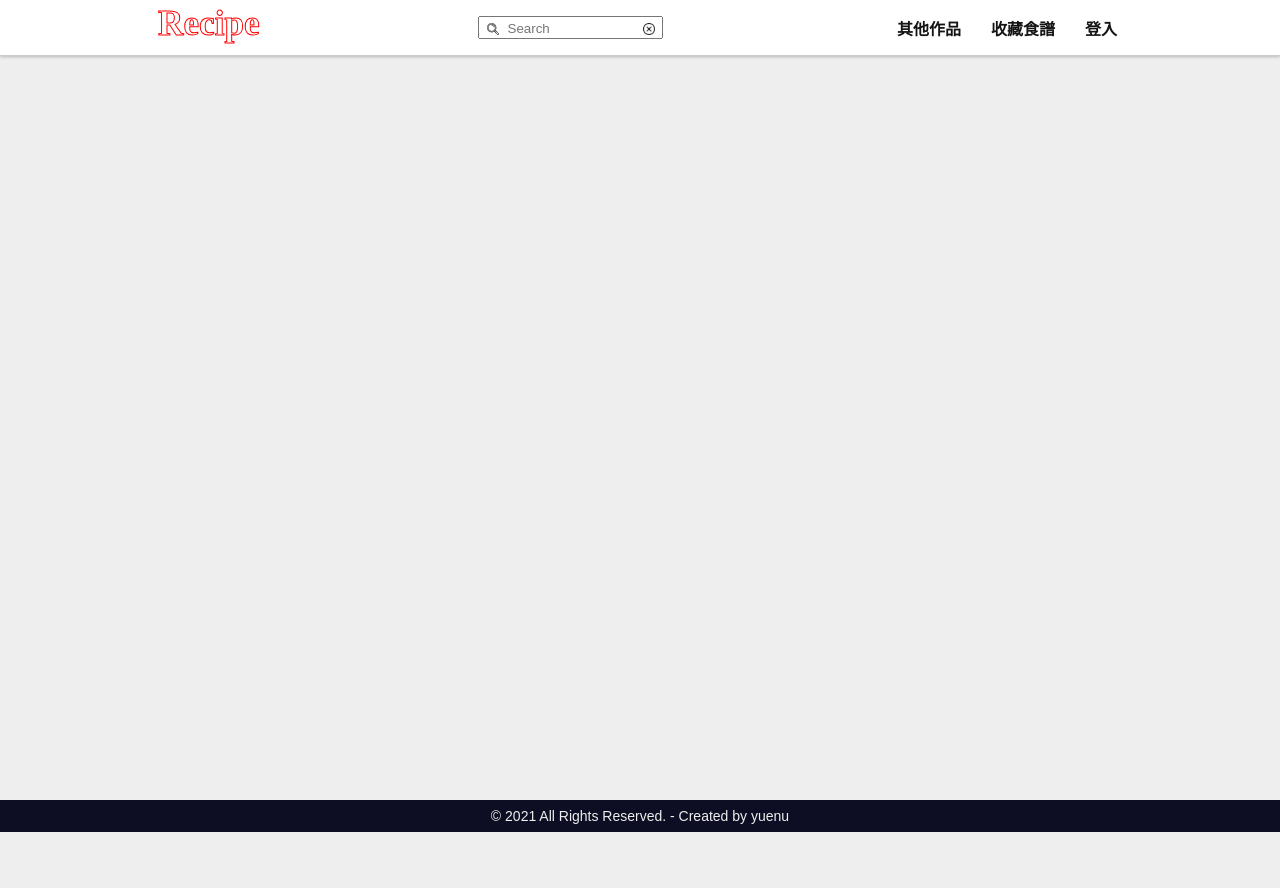
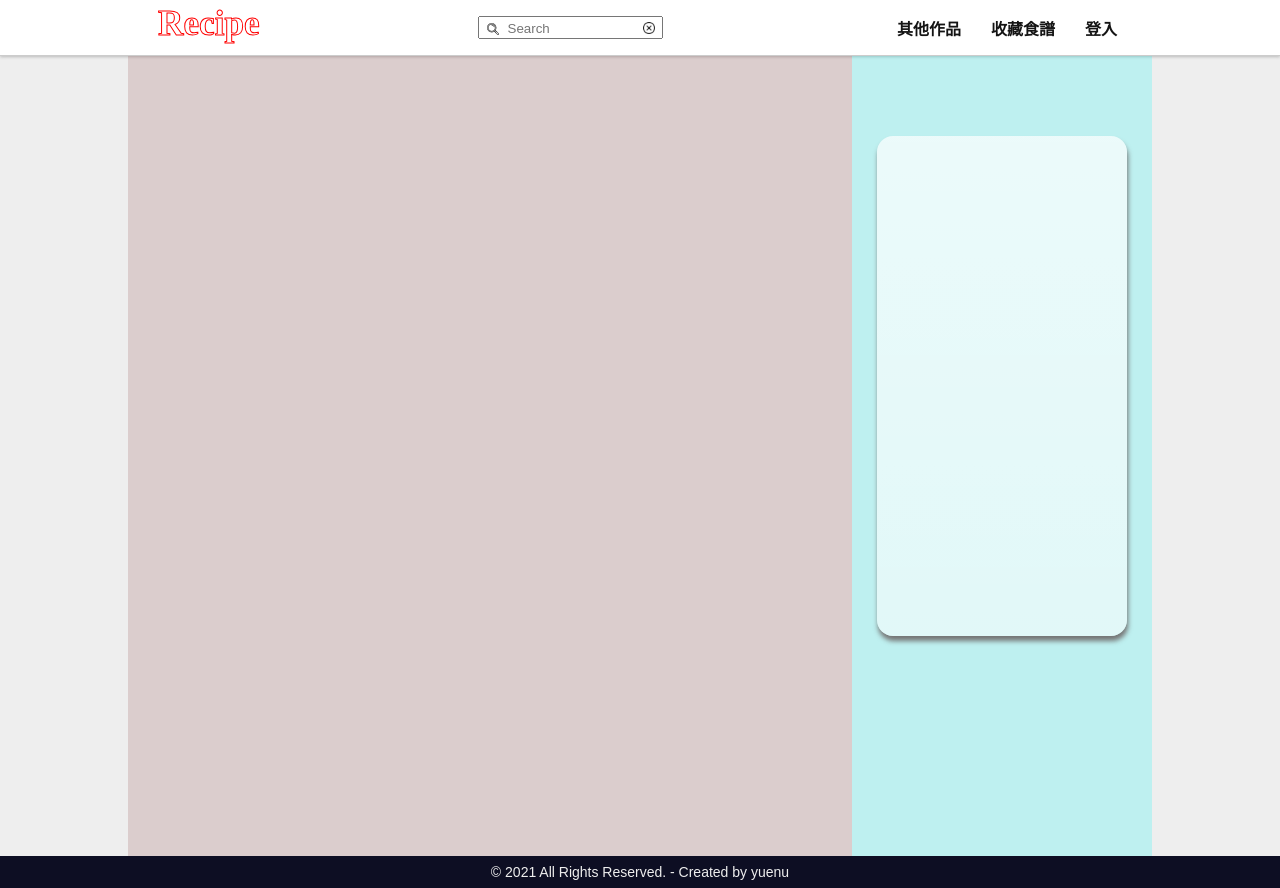
Before and after one commit to yuenu/recipe-next, a Vue app: page / in a window 1280 px wide. Before the commit the page ends 832 px from the top, so only its background shows below. Built offline with nearby package versions, Linux system fonts and the light colour scheme; a web font is replaced by a local one.

Commit message:
feat: css to setting homepage layout

```diff
--- a/src/components/recipe/SearchForm.vue
+++ b/src/components/layout/SearchForm.vue
@@ -62,7 +62,7 @@ export default defineComponent({
     width: 12px;
     height: 12px;
     position: absolute;
-    top: 7px;
+    top: 6px;
     right: 8px;
   }
 }
--- a/src/components/layout/TheHeader.vue
+++ b/src/components/layout/TheHeader.vue
@@ -28,16 +28,18 @@
 </template>
 
 <script>
-import { defineComponent } from 'vue'
-import SearchForm from '@/components/recipe/SearchForm'
+import { defineComponent, ref } from 'vue'
+import SearchForm from './SearchForm'
 
 export default defineComponent({
   components: {
     SearchForm
   },
-  data () {
+  setup () {
+    const mobileMenuControl = ref(false)
+
     return {
-      mobileMenuControl: false
+      mobileMenuControl
     }
   }
 })
@@ -73,7 +75,6 @@ export default defineComponent({
   margin-left: 30px;
   -webkit-text-stroke: 1px red;
   -webkit-text-fill-color: transparent;
-  // -webkit-transition: all 1s ease;
 
   &:hover {
     -webkit-text-fill-color: red;
--- a/src/views/Home.vue
+++ b/src/views/Home.vue
@@ -1,12 +1,12 @@
 <template>
   <div class="home">
     <div class="container">
-      <div class="banner"></div>
+      <div class="main">
+        <div class="banner"></div>
+        <div class="card"></div>
+      </div>
       <div class="sidebar">
-        <div class="container"></div>
-      </div>
-      <div class="main">
-        <div class="card"></div>
+        <div class="sidebar__box"></div>
       </div>
     </div>
   </div>
@@ -25,5 +25,35 @@ export default defineComponent({
 .home {
   width: 100%;
   height: 100%;
+  display:flex;
+  justify-content: center;
+
+  .container {
+    display:flex;
+    width:100%;
+    min-height:100vh;
+    max-width: 1024px;
+
+  }
+}
+
+.main{
+  width:100%;
+  background:rgba(126, 47, 47, 0.171);
+}
+.sidebar{
+  min-width:300px;
+  background:rgba(18, 244, 244, 0.219);
+  display:flex;
+  justify-content: center;
+
+  &__box {
+    width:250px;
+    height:500px;
+    background:linear-gradient(to bottom, rgba(255,255,255,0.7), rgba(255,255,255,0.547));
+    box-shadow: 1px 5px 5px rgb(117, 117, 117);
+    border-radius:16px;
+    margin-top:10vh;
+  }
 }
 </style>
```
Also changed, not shown: 1 other file (tests, documents, lock files or other folders).
